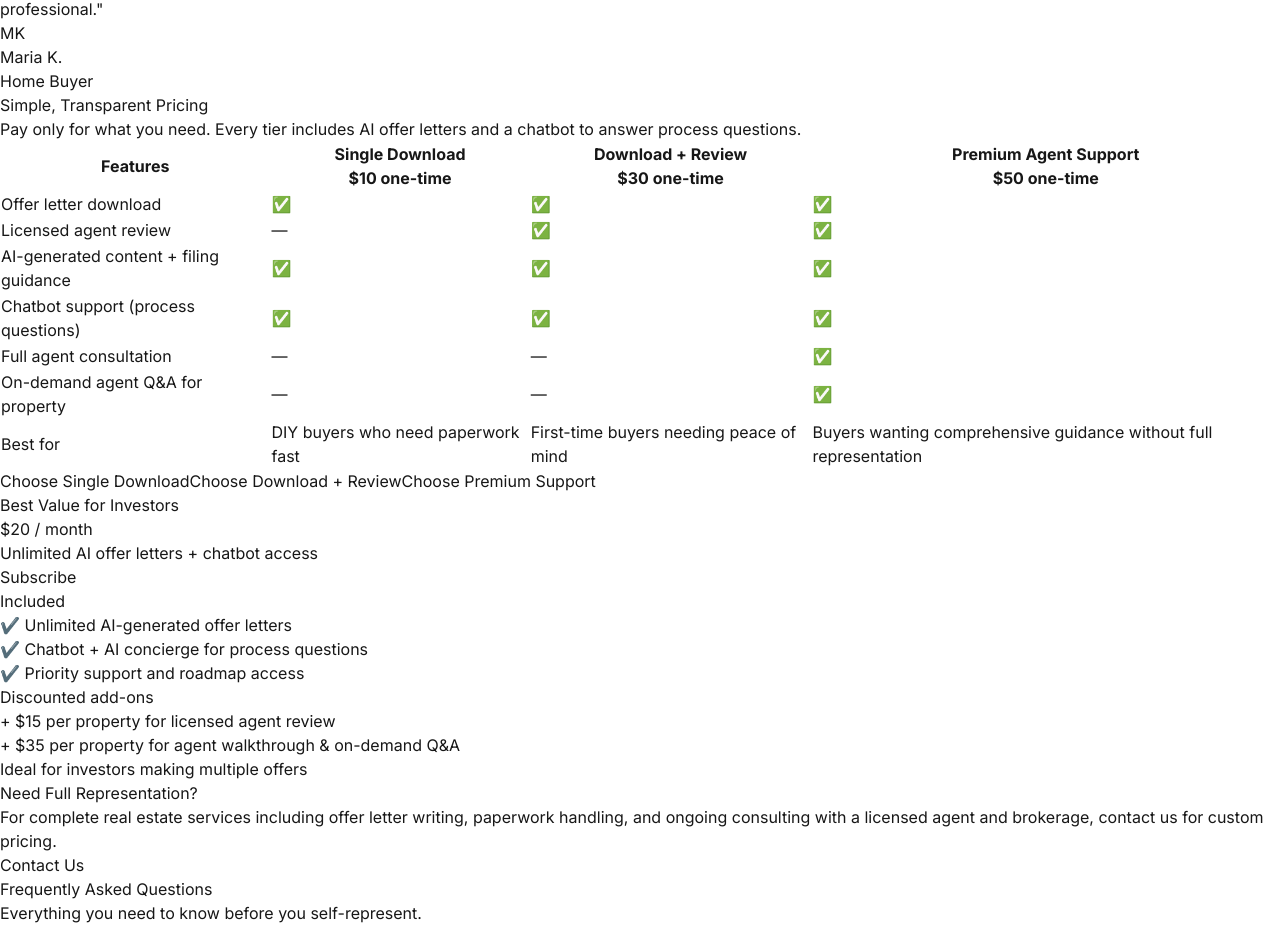
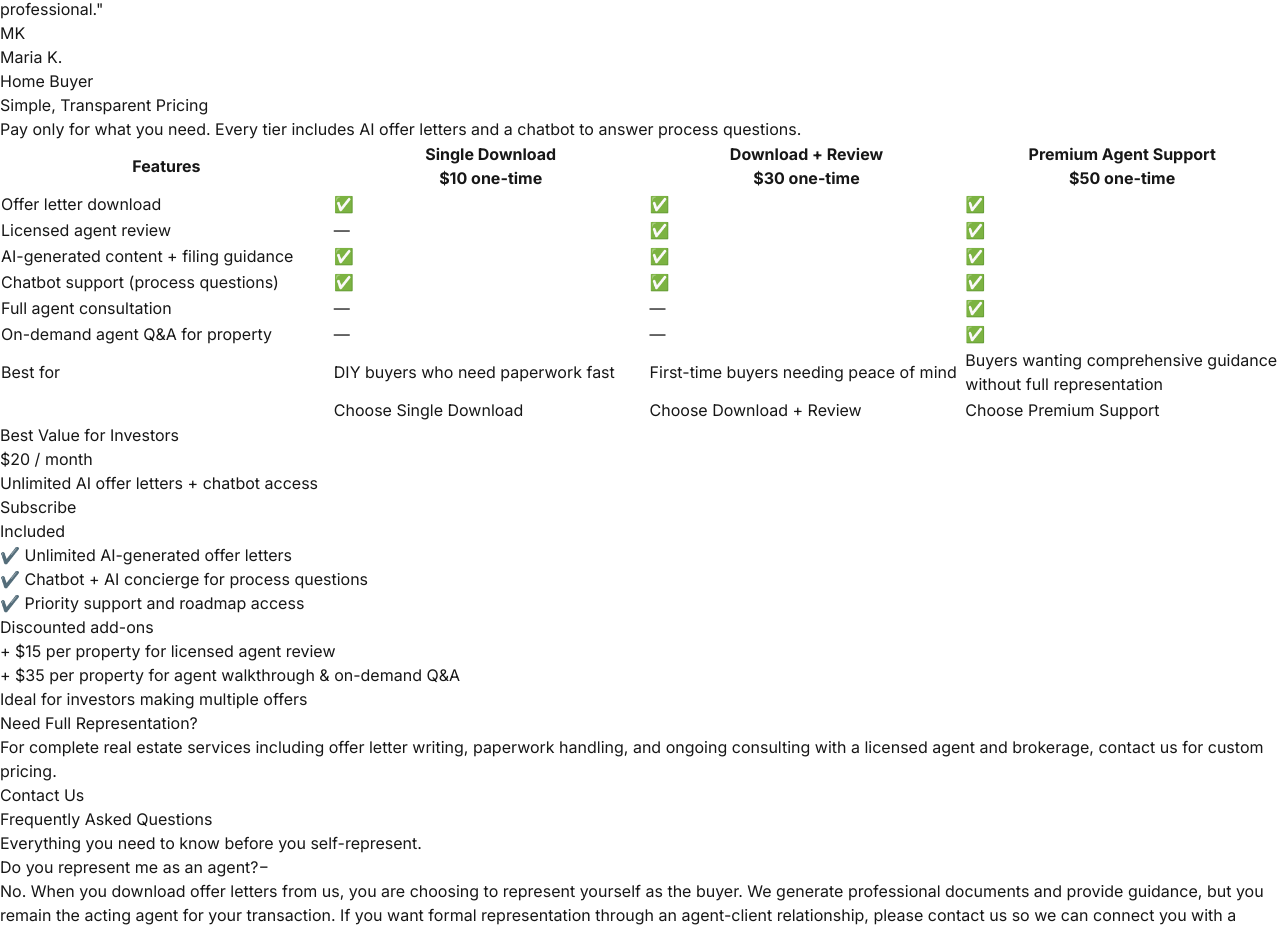
Before and after one commit to hudeintres/ai-real-estate-agent, a Next.js app in the folder apps/web/: page / in a window 1280 px wide. Shown: the part 1035-1964 px from the top of the page. Built offline with nearby package versions, Linux system fonts and the light colour scheme.

Commit message:
reformat

```diff
--- a/apps/web/src/app/page.tsx
+++ b/apps/web/src/app/page.tsx
@@ -34,6 +34,35 @@ export default function Home() {
         'The industry is changing fast. After the recent NAR settlement, many listings no longer offer traditional buyer-agent commissions, and most brokerages now charge buyers directly for representation. Instead of paying thousands in brokerage fees or hidden “representation” charges, our à-la-carte model lets you pay only for the support you need. Even our most comprehensive packages cost a fraction of what traditional buyer representation now demands.',
     },
   ]
+
+  const pricingTiers = [
+    {
+      key: 'single',
+      name: 'Single Download',
+      price: '$10 one-time',
+      emphasis: false,
+      cta: 'Choose Single Download',
+      buttonColor: 'bg-gray-700 hover:bg-gray-800',
+    },
+    {
+      key: 'review',
+      name: 'Download + Review',
+      price: '$30 one-time',
+      emphasis: true,
+      cta: 'Choose Download + Review',
+      buttonColor: 'bg-blue-600 hover:bg-blue-700',
+    },
+    {
+      key: 'premium',
+      name: 'Premium Agent Support',
+      price: '$50 one-time',
+      emphasis: false,
+      cta: 'Choose Premium Support',
+      buttonColor: 'bg-indigo-600 hover:bg-indigo-700',
+    },
+  ]
+
+  const planColumnWidth = `${(74 / pricingTiers.length).toFixed(2)}%`
 
   return (
     <div className="min-h-screen">
@@ -256,17 +285,19 @@ export default function Home() {
 
           <div className="bg-white rounded-2xl shadow-xl overflow-hidden">
             <div className="overflow-x-auto">
-              <table className="min-w-full border-separate" style={{ borderSpacing: 0 }}>
+              <table className="min-w-full border-separate table-fixed" style={{ borderSpacing: 0 }}>
+                <colgroup>
+                  <col style={{ width: '26%' }} />
+                  {pricingTiers.map((tier) => (
+                    <col key={`col-${tier.key}`} style={{ width: planColumnWidth }} />
+                  ))}
+                </colgroup>
                 <thead className="bg-gray-900 text-white">
                   <tr>
                     <th className="py-4 px-6 text-left text-sm font-semibold uppercase tracking-wider">Features</th>
-                    {[
-                      { name: 'Single Download', price: '$10 one-time', emphasis: false },
-                      { name: 'Download + Review', price: '$30 one-time', emphasis: true },
-                      { name: 'Premium Agent Support', price: '$50 one-time', emphasis: false },
-                    ].map((tier) => (
+                    {pricingTiers.map((tier) => (
                       <th
-                        key={tier.name}
+                        key={tier.key}
                         className={`py-4 px-6 text-center text-sm font-semibold uppercase tracking-wider ${
                           tier.emphasis ? 'bg-blue-600' : ''
                         }`}
@@ -332,23 +363,21 @@ export default function Home() {
                       ))}
                     </tr>
                   ))}
+                  <tr className="border-t border-gray-200">
+                    <td className="py-6 px-6 bg-gray-50" />
+                    {pricingTiers.map((tier) => (
+                      <td key={`cta-${tier.key}`} className="py-6 px-6 text-center">
+                        <Link
+                          href="/property"
+                          className={`${tier.buttonColor} text-white px-4 py-2.5 rounded-lg text-sm font-semibold transition`}
+                        >
+                          {tier.cta}
+                        </Link>
+                      </td>
+                    ))}
+                  </tr>
                 </tbody>
               </table>
-            </div>
-            <div className="p-6 border-t border-gray-200 flex flex-wrap gap-4 justify-center">
-              {[
-                { label: 'Choose Single Download', color: 'bg-gray-700 hover:bg-gray-800' },
-                { label: 'Choose Download + Review', color: 'bg-blue-600 hover:bg-blue-700' },
-                { label: 'Choose Premium Support', color: 'bg-indigo-600 hover:bg-indigo-700' },
-              ].map((cta) => (
-                <Link
-                  key={cta.label}
-                  href="/property"
-                  className={`${cta.color} text-white px-5 py-2.5 rounded-lg text-sm font-semibold transition`}
-                >
-                  {cta.label}
-                </Link>
-              ))}
             </div>
           </div>
 
```
Lines whose indentation alone changed are shown as unchanged.
